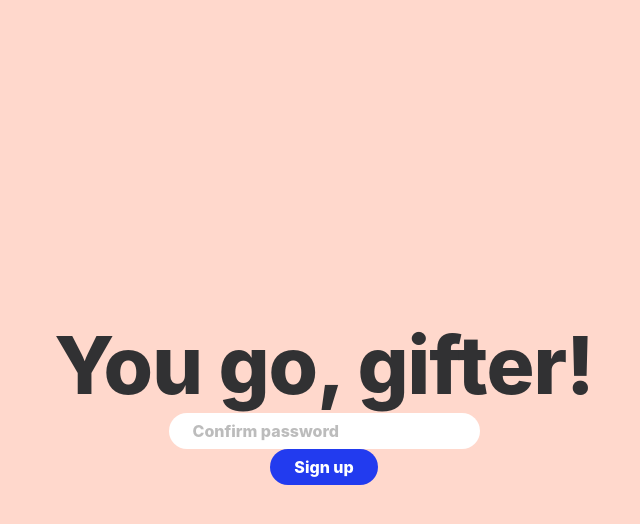
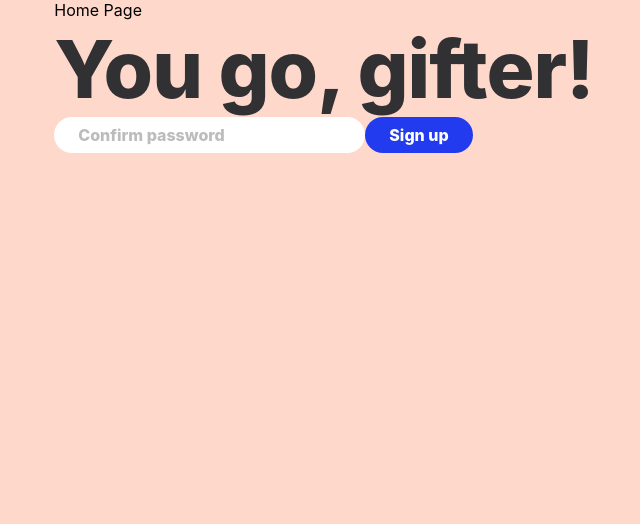
Before and after one commit to jasonflorentino/ribbon, a React (Create React App) app in the folder client/: page / in a window 1280 px wide. Shown: the top 524 px of the page, without its empty margins (316-956 px from the left). Built offline with nearby package versions, Linux system fonts and the light colour scheme; a web font is replaced by a local one.

Commit message:
Create Home and Login pages

```diff
--- a/client/src/App.js
+++ b/client/src/App.js
@@ -1,24 +1,22 @@
-import { useState } from "react";
-import ButtonPrimary from './components/ButtonPrimary/ButtonPrimary';
-import InputType from './components/InputType/InputType';
-import HeroHeading from './components/HeroHeading/HeroHeading';
+import { BrowserRouter, Switch, Route } from 'react-router-dom';
+import Home from './pages/Home/Home';
+import Login from './pages/Login/Login';
 import './styles/App.scss';
 
 function App()
 {
-  const [confirmPassword, setConfirmPassword] = useState("");
-
   return (
     <div className="App">
-      <HeroHeading text="You go, gifter!" />
-      <InputType
-        type={"password"}
-        name={"confirmPassword"}
-        value={confirmPassword}
-        placeholder={"Confirm password"}
-        onChange={e => setConfirmPassword(e.target.value)}
-      />
-      <ButtonPrimary text="Sign up" />
+      <BrowserRouter>
+          <Switch>
+            <Route path="/" exact render={(props) => {
+              return <Home {...props} />}}
+            />
+            <Route path="/login/" render={(props) => {
+              return <Login {...props} />}}
+            />
+          </Switch>
+        </BrowserRouter>
     </div>
   );
 }
--- /dev/null
+++ b/client/src/pages/Home/Home.js
@@ -0,0 +1,28 @@
+import { useState } from "react";
+import ButtonPrimary from '../../components/ButtonPrimary/ButtonPrimary';
+import InputType from '../../components/InputType/InputType';
+import HeroHeading from '../../components/HeroHeading/HeroHeading';
+
+import "./Home.scss";
+
+function Home()
+{
+  const [confirmPassword, setConfirmPassword] = useState("");
+
+  return (
+    <main>
+      Home Page
+      <HeroHeading text="You go, gifter!" />
+      <InputType
+        type={"password"}
+        name={"confirmPassword"}
+        value={confirmPassword}
+        placeholder={"Confirm password"}
+        onChange={e => setConfirmPassword(e.target.value)}
+      />
+      <ButtonPrimary text="Sign up" />
+    </main>
+  )
+}
+
+export default Home;
--- /dev/null
+++ b/client/src/pages/Home/Home.scss
@@ -0,0 +1,2 @@
+@use "../../styles/variables" as *;
+@use "../../styles/mixins" as *;
--- /dev/null
+++ b/client/src/pages/Login/Login.js
@@ -0,0 +1,12 @@
+import "./Login.scss";
+
+function Login()
+{
+  return (
+    <main>
+      Login Page
+    </main>
+  )
+}
+
+export default Login;
--- /dev/null
+++ b/client/src/pages/Login/Login.scss
@@ -0,0 +1,2 @@
+@use "../../styles/variables" as *;
+@use "../../styles/mixins" as *;
--- a/client/src/styles/App.scss
+++ b/client/src/styles/App.scss
@@ -3,7 +3,6 @@
 .App {
   height: 100vh;
   display: flex;
-  justify-content: center;
   align-items: center;
   flex-direction: column;
 
```
